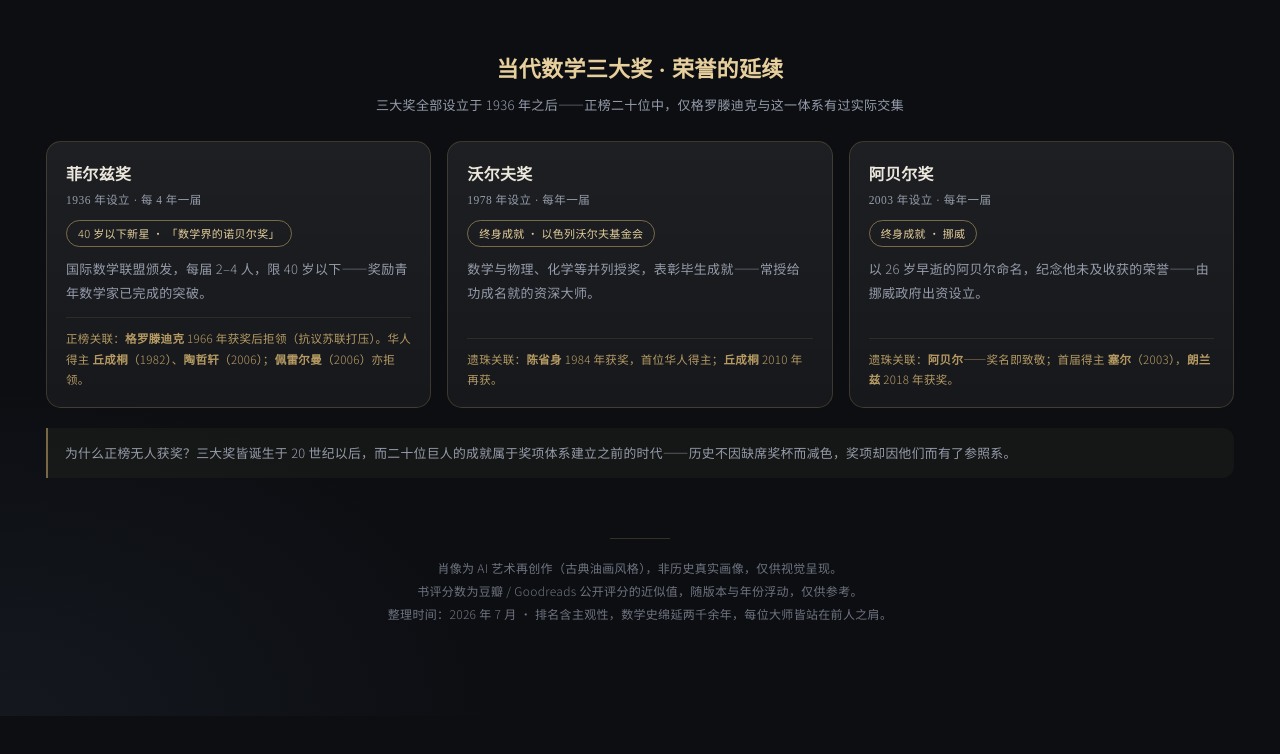
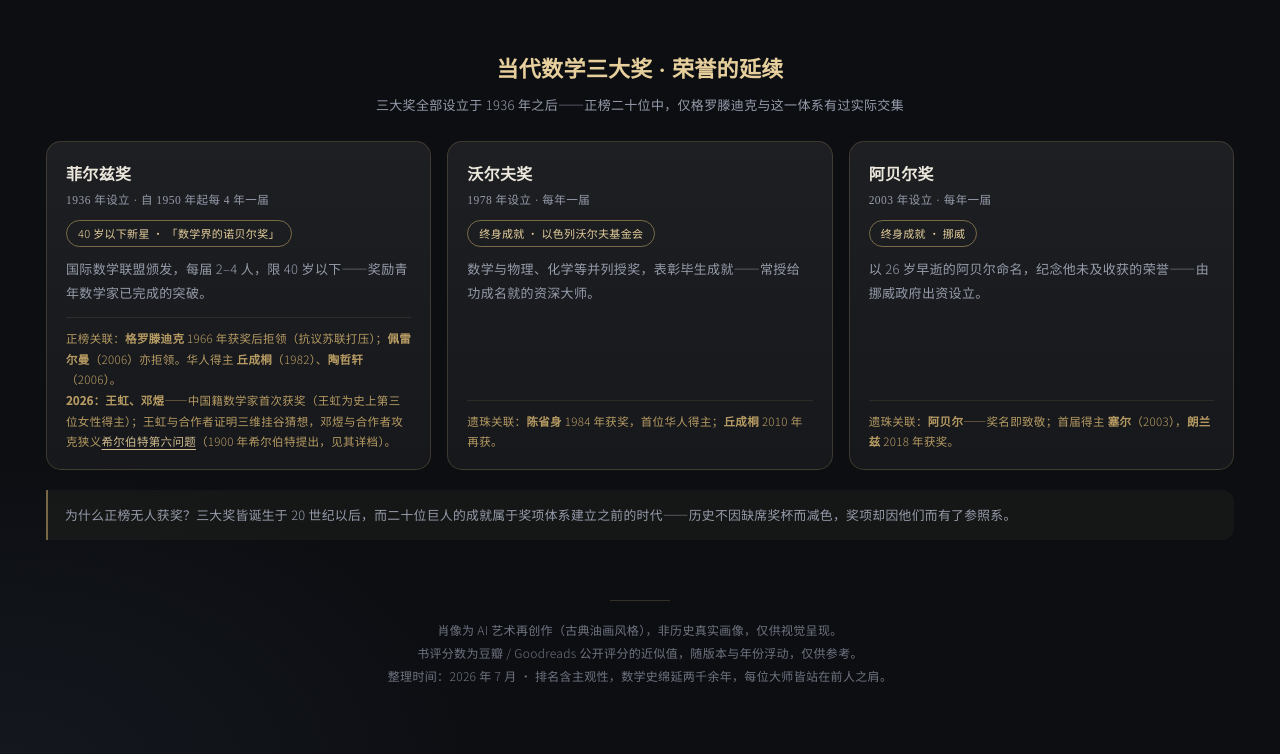
Before and after one commit to yun-ai-base/math-giants, a plain HTML site: page index.html in a window 1280 px wide. Shown: the part 4527-5281 px from the top of the page. Before the commit the page ends 5243 px from the top, so only its background shows below. Drawn offline with nearby package versions, Linux system fonts and the light colour scheme.

Commit message:
feat: 四维审查落地 - 排序修复/WebP压缩99.5%/数据抽离/导航/图表/无障碍

```diff
--- a/index.html
+++ b/index.html
@@ -270,6 +270,8 @@
   .aw-item .aw-d{font-size:13px;color:var(--muted);line-height:1.85;flex:1;}
   .aw-item .aw-d b{color:var(--cream);font-weight:500;}
   .aw-item .aw-links{margin-top:12px;font-size:11.5px;color:var(--gold);opacity:.9;line-height:1.8;border-top:1px solid rgba(200,169,106,0.14);padding-top:10px;}
+  .aw-item .aw-links .aw-link{color:var(--gold-soft);cursor:pointer;text-decoration:underline;text-underline-offset:3px;}
+  .aw-item .aw-links .aw-link:hover{color:var(--gold);}
   .aw-note{margin-top:20px;border-left:2px solid var(--gold-dim);background:rgba(200,169,106,0.05);border-radius:0 12px 12px 0;padding:13px 17px;font-size:12.8px;color:var(--muted);line-height:1.9;}
 
   footer{margin-top:60px;text-align:center;color:var(--muted-2);font-size:12px;line-height:1.9;}
@@ -790,9 +792,9 @@ document.getElementById("legendsGrid").innerHTML = LEGENDS.map(x=>`
 
 // 当代数学三大奖
 const AWARDS = [
-  {n:"菲尔兹奖", y:"1936 年设立 · 每 4 年一届", badge:"40 岁以下新星 · 「数学界的诺贝尔奖」",
+  {n:"菲尔兹奖", y:"1936 年设立 · 自 1950 年起每 4 年一届", badge:"40 岁以下新星 · 「数学界的诺贝尔奖」",
    d:"国际数学联盟颁发，每届 2–4 人，限 40 岁以下——奖励青年数学家已完成的突破。",
-   links:"正榜关联：<b>格罗滕迪克</b> 1966 年获奖后拒领（抗议苏联打压）。华人得主 <b>丘成桐</b>（1982）、<b>陶哲轩</b>（2006）；<b>佩雷尔曼</b>（2006）亦拒领。"},
+   links:"正榜关联：<b>格罗滕迪克</b> 1966 年获奖后拒领（抗议苏联打压）；<b>佩雷尔曼</b>（2006）亦拒领。华人得主 <b>丘成桐</b>（1982）、<b>陶哲轩</b>（2006）。<br><b>2026：王虹、邓煜</b>——中国籍数学家首次获奖（王虹为史上第三位女性得主）；王虹与合作者证明三维挂谷猜想，邓煜与合作者攻克狭义<span class=\"aw-link\" onclick=\"openDetail('hilbert')\">希尔伯特第六问题</span>（1900 年希尔伯特提出，见其详档）。"},
   {n:"沃尔夫奖", y:"1978 年设立 · 每年一届", badge:"终身成就 · 以色列沃尔夫基金会",
    d:"数学与物理、化学等并列授奖，表彰毕生成就——常授给功成名就的资深大师。",
    links:"遗珠关联：<b>陈省身</b> 1984 年获奖，首位华人得主；<b>丘成桐</b> 2010 年再获。"},
```
